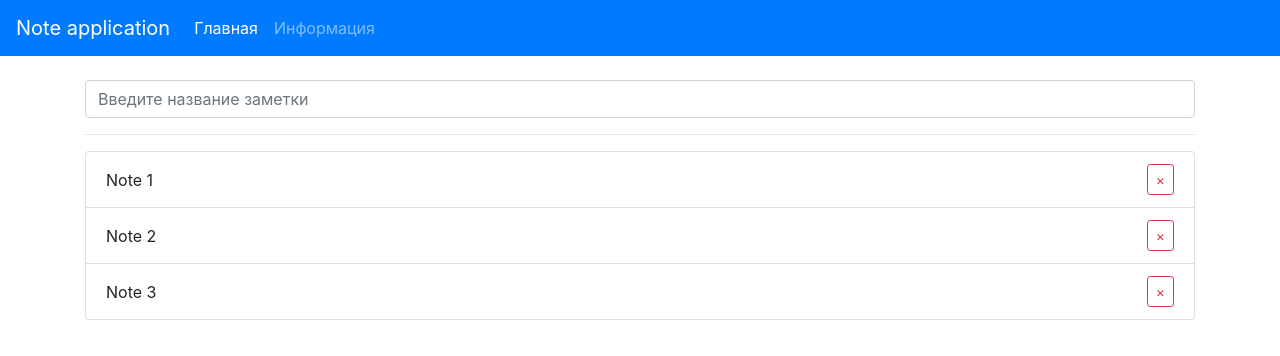
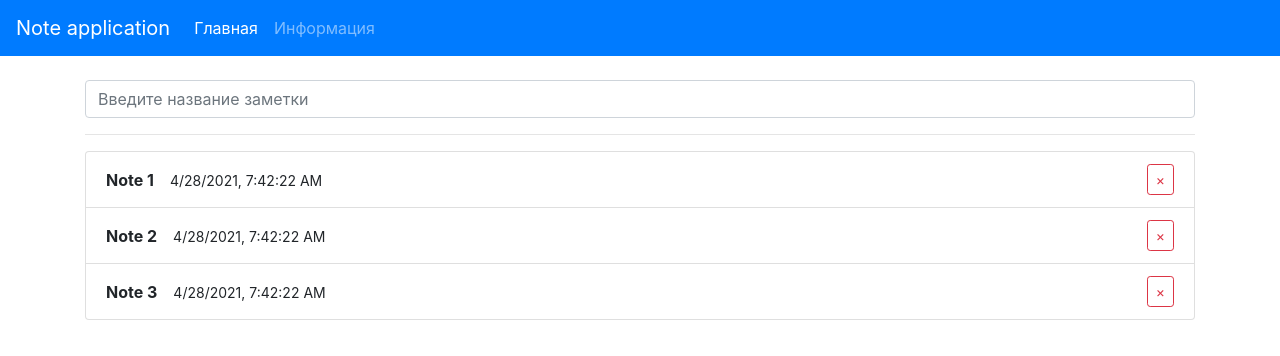
Before and after one commit to roman-nefedov/react_todolist, a React (Create React App) app: page / in a window 1280 px wide. Shown: the top 356 px of the page. Built offline with nearby package versions, Linux system fonts and the light colour scheme.

Commit message:
added local time to note title

```diff
--- a/src/components/Notes.js
+++ b/src/components/Notes.js
@@ -10,7 +10,10 @@ function Notes({notes}) {
                     className="list-group-item note"
                     key={note.id}
                     >
-                        {note.title}
+                        <div>
+                            <strong>{note.title}</strong>
+                            <small>{new Date().toLocaleString()}</small>
+                        </div>
                         <button className="btn btn-outline-danger btn-sm" type="button">
                             &times;
                         </button>
--- a/src/index.scss
+++ b/src/index.scss
@@ -12,8 +12,12 @@ code {
   font-family: source-code-pro, Menlo, Monaco, Consolas, 'Courier New',
     monospace;
 }
-.note{
+.note {
   display: flex;
   justify-content: space-between;
   align-items: center;
+
+  strong {
+    margin-right: 1rem;
+  }
 }
```
